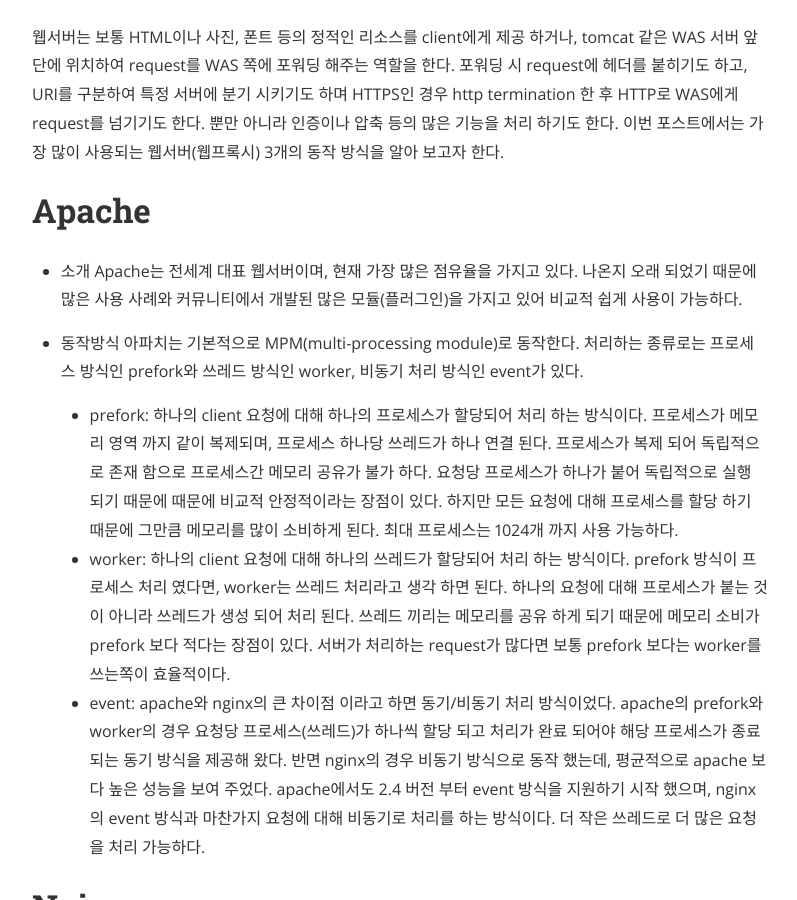
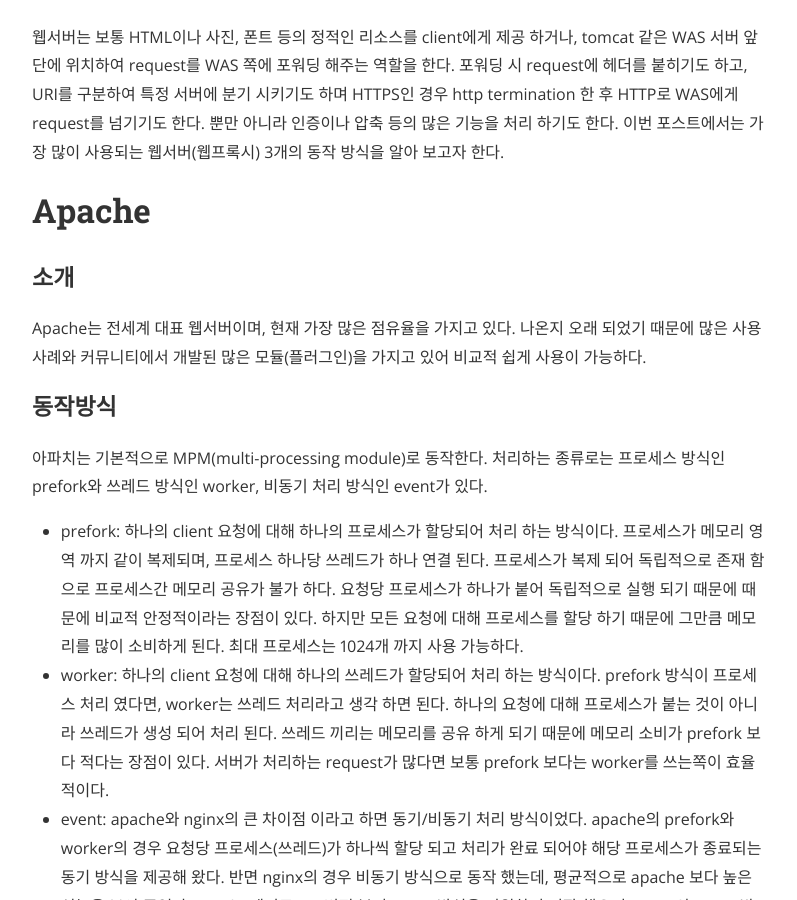
Before and after one commit to jukops/jukops.github.io, a Jekyll site: the page built from _posts/2019-09-11-web-webproxy.markdown, in a window 1280 px wide and 900 px high, scrolled down 393 px. Shown: the whole window, without its empty margins (240-1037 px from the left). Built offline with Jekyll 4.4.1, drawn with Linux system fonts in a browser that asks for light colours; nearby versions of some CDN libraries.

Commit message:
change pxy

```diff
--- a/_posts/2019-09-11-web-webproxy.markdown
+++ b/_posts/2019-09-11-web-webproxy.markdown
@@ -10,10 +10,10 @@
 이번 포스트에서는 가장 많이 사용되는 웹서버(웹프록시) 3개의 동작 방식을 알아 보고자 한다.
 
 # Apache
-- 소개
+### 소개
   Apache는 전세계 대표 웹서버이며, 현재 가장 많은 점유율을 가지고 있다. 나온지 오래 되었기 때문에 많은 사용 사례와 커뮤니티에서 개발된 많은 모듈(플러그인)을 가지고 있어 비교적 쉽게 사용이 가능하다.
 
-- 동작방식
+### 동작방식
   아파치는 기본적으로 MPM(multi-processing module)로 동작한다. 처리하는 종류로는 프로세스 방식인 prefork와 쓰레드 방식인 worker, 비동기 처리 방식인 event가 있다.
 
   - prefork: 하나의 client 요청에 대해 하나의 프로세스가 할당되어 처리 하는 방식이다. 프로세스가 메모리 영역 까지 같이 복제되며, 프로세스 하나당 쓰레드가 하나 연결 된다. 프로세스가 복제 되어 독립적으로 존재 함으로 프로세스간 메모리 공유가 불가 하다. 요청당 프로세스가 하나가 붙어 독립적으로 실행 되기 때문에 때문에 비교적 안정적이라는 장점이 있다. 하지만 모든 요청에 대해 프로세스를 할당 하기 때문에 그만큼 메모리를 많이 소비하게 된다. 최대 프로세스는 1024개 까지 사용 가능하다.
@@ -21,13 +21,13 @@
   - event: apache와 nginx의 큰 차이점 이라고 하면 동기/비동기 처리 방식이었다. apache의 prefork와 worker의 경우 요청당 프로세스(쓰레드)가 하나씩 할당 되고 처리가 완료 되어야 해당 프로세스가 종료되는 동기 방식을 제공해 왔다. 반면 nginx의 경우 비동기 방식으로 동작 했는데, 평균적으로 apache 보다 높은 성능을 보여 주었다. apache에서도 2.4 버전 부터 event 방식을 지원하기 시작 했으며, nginx의 event 방식과 마찬가지 요청에 대해 비동기로 처리를 하는 방식이다. 더 작은 쓰레드로 더 많은 요청을 처리 가능하다.
 
 # Nginx
-- 소개
+### 소개
   전 세계에서 apache 다음으로 인기가 많은 웹서버 이며, 점유율은 계속해서 상승세에 있다. 요청에 대해 동기 처리가 아닌 비동기 처리인 event-driven을 사용해 apache 보다 성능이 우수 하다는 평가를 받아 급 부상 하였다.
 
-- 동작 방식
+### 동작 방식
   nginx는 기본적으로 비동기로 동작한다. 과거 동기 방식을 살펴 보면 아래와 같은 문제가 있었다.
   - 문제 1
-    1) client에서 하나의 요청이 들어옴.
+    - 1) client에서 하나의 요청이 들어옴.
     2) 웹서버 에서는 쓰레드 하나를 생성 하여 할당.
     3) 요청이 많아지는것은 곧 쓰레드가 많아짐을 뜻하며, 시스템의 메모리 사용량이 늘어남을 의미.
        그리고 요청이 웹서버가 아닌 다른 이유로 오래 걸리더라도 할당된 프로세스는 계속해서 대기 상태.
@@ -39,9 +39,9 @@
   이런 경우에 효율성을 얻고자 nginx는 event-driven 방식을 사용한다. 요청이 오면 해당 요청을 쓰레드 마다 할당 하는것이 아니라 해당 요청이 어떤 일을 해야 하는지만 알려주고 다른 요청을 처리한다. 이로써 요청 마다 쓰레드가 생기지 않기 때문에 과도한 쓰레드 갯수에 의한 메모리 소모가 발생 하지 않는다. 그리고 keep-alive 사용시 많은 유저가 몰리면 쓰레드 갯수 때문에 최대값까지 도달 하는 문제도 쓰레드 갯수가 현저하게 줄어듬에 따라 해당 문제도 사라지게 된다.
 
 # HAProxy
-- 소개
+### 소개
   HAProxy는 S/W 로드밸런서 이다. 앞전에 소개한 apache와 nginx의 경우 웹서버의 기능을 가지고 있어 정적 파일 호스팅을 하는 역할을 지니지만, HAProxy의 경우 이런 웹서버의 기능은 하지 않고 프록시의 기능만 가지고 있다. 비싼 L4 switch를 살 필요가 없기 때문에 비용적 이득을 얻을 수 있다.
 
-- 동작방식
+### 동작방식
   HAProxy도 nginx와 마찬가지 event-driven 방식을 가진다. 싱글 프로세스로 동작하며 비동기로 요청을 처리하여 효율성을 얻는다. context switch를 줄이며 메모리 사용량을 줄인다. HAProxy 공식 홈페이지에 따르면 a millisecond 당 수백개의 작업을 처리 할 수 있으며, 메모리 사용량은 세션당 kilobyte 수준이라고 한다.
   Proxy 서버의 경우 뒷단에 있는 서버에 request를 포워딩 하는것이 목적이다. 그렇기 때문에 헬스체크를 하여 살아있는 노드에만 요청을 보내는것이 중요하다. HAProxy의 장점으로는 API 레벨로 헬스 체크를 할 수 있다. 특정 API를 호출 하여 200 code를 받은 경우 health라고 판단할 수 있는 것이다. 비슷한 nginx의 경우 단순체크는 가능 하지만 API 레벨로 체크를 하려면 유료버전을 사용 하여야 한다.
```
